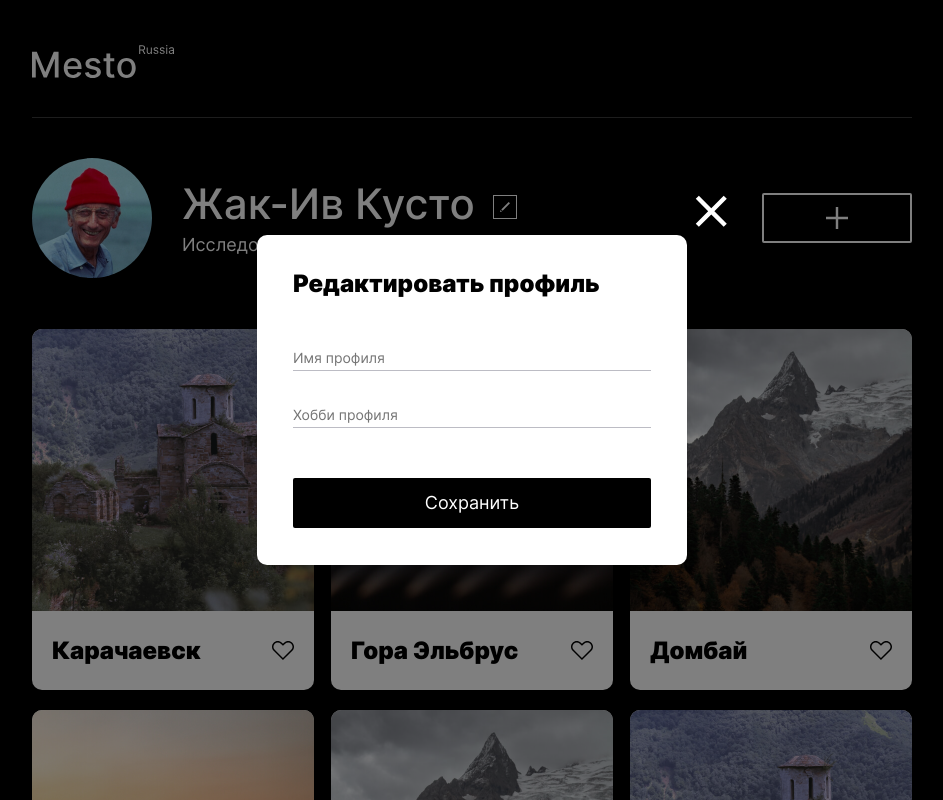
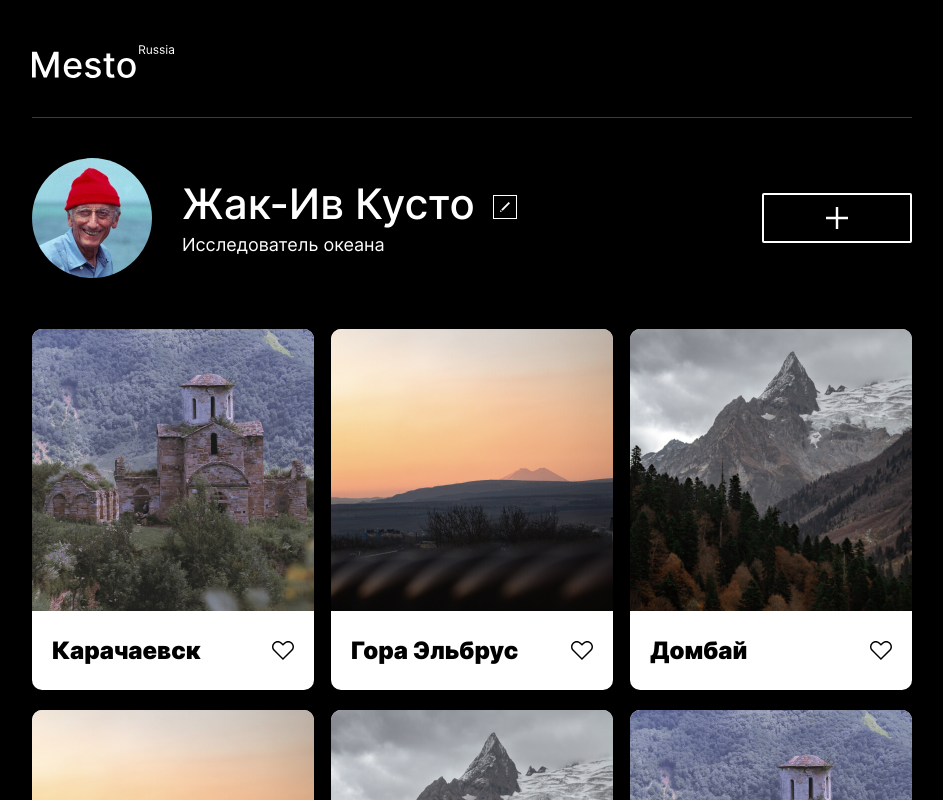
Before and after one commit to MaksimDoronin/mesto-project, a plain HTML site: page index.html in a window 1280 px wide. Shown: the top 800 px of the page, without its empty margins (168-1111 px from the left). Drawn offline with Linux system fonts and the light colour scheme.

Commit message:
отредакт разметку после валидации

```diff
--- a/index.html
+++ b/index.html
@@ -73,7 +73,7 @@
 <footer class="footer">
   <p class="footer__text">&COPY; 2020 mesto russia</p>
 </footer>
-<div class="popup popup_opened" aria-label="Модальное окно редактирования">
+<div class="popup">
   <div class="popup__container">
     <button class="popup__close-icon" type="button" aria-label="Закрыть" form="form"></button>
     <h3 class="popup__heading">Редактировать профиль</h3>
```
